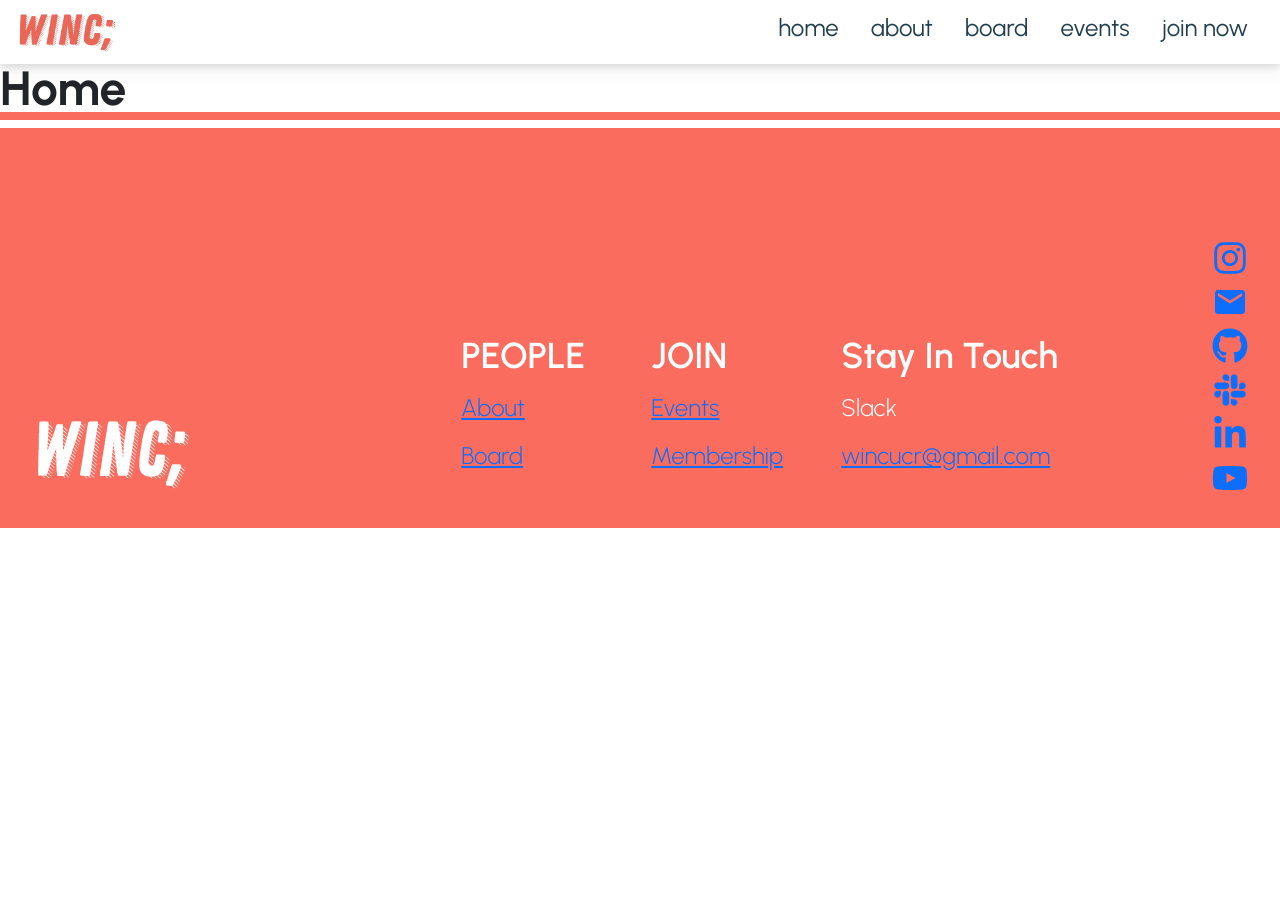
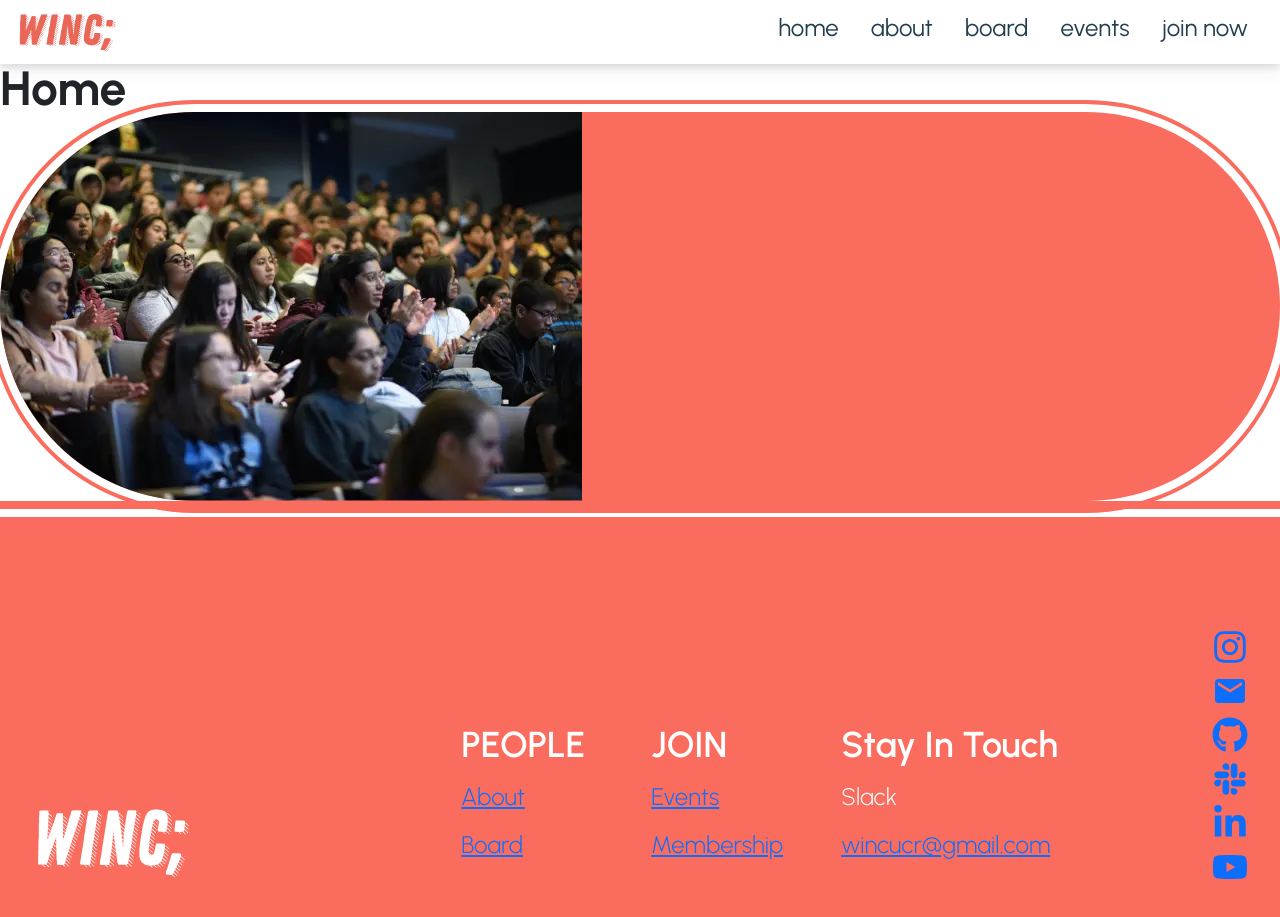
Before and after one commit to acm-ucr/winc-website, a Next.js app: page / in a window 1280 px wide. Before the commit the page ends 800 px from the top, so only its background shows below. Built offline with nearby package versions, Linux system fonts and the light colour scheme.

Commit message:
Implemented most of the circle styling

```diff
--- a/src/app/page.js
+++ b/src/app/page.js
@@ -1,9 +1,12 @@
 import Title from "@/components/Title";
+import Circle from "@/components/home/Circle";
+import about2 from "@/public/assets/about2.webp";
 // import Stats from "@/components/home/Stats";
 const Home = () => {
   return (
     <>
       <Title text="Home" />
+      <Circle width="80" height="80" image={about2} />
     </>
   );
 };
--- /dev/null
+++ b/src/components/home/Circle.js
@@ -0,0 +1,13 @@
+import Image from "next/image";
+
+const Circle = ({ width, height, clip, image }) => {
+  return (
+    <div className={"w-" + width + " h-" + height}>
+      <div className="flex items-center bg-winc-pink rounded-full outline outline-4 outline-offset-8 outline-winc-pink w-full h-full overflow-hidden">
+        <Image src={image} className="" />
+      </div>
+    </div>
+  );
+};
+
+export default Circle;
```
